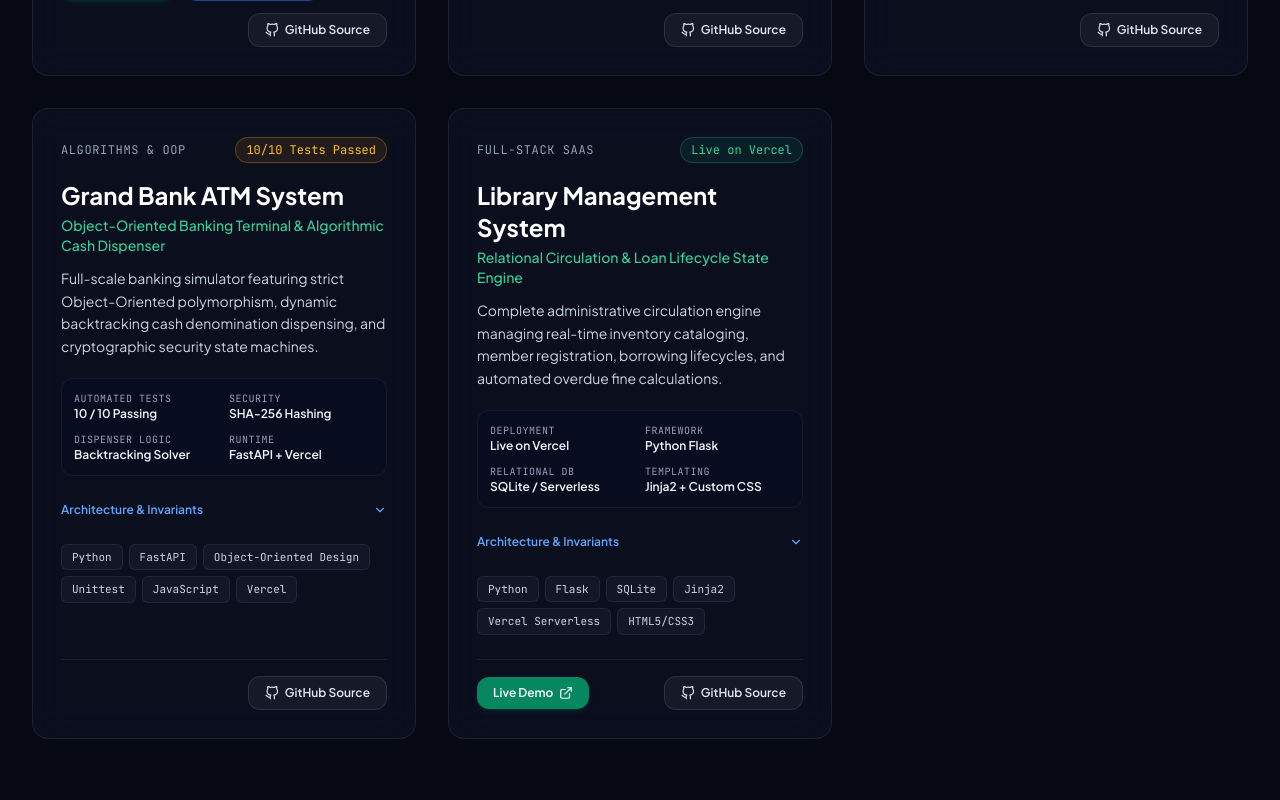
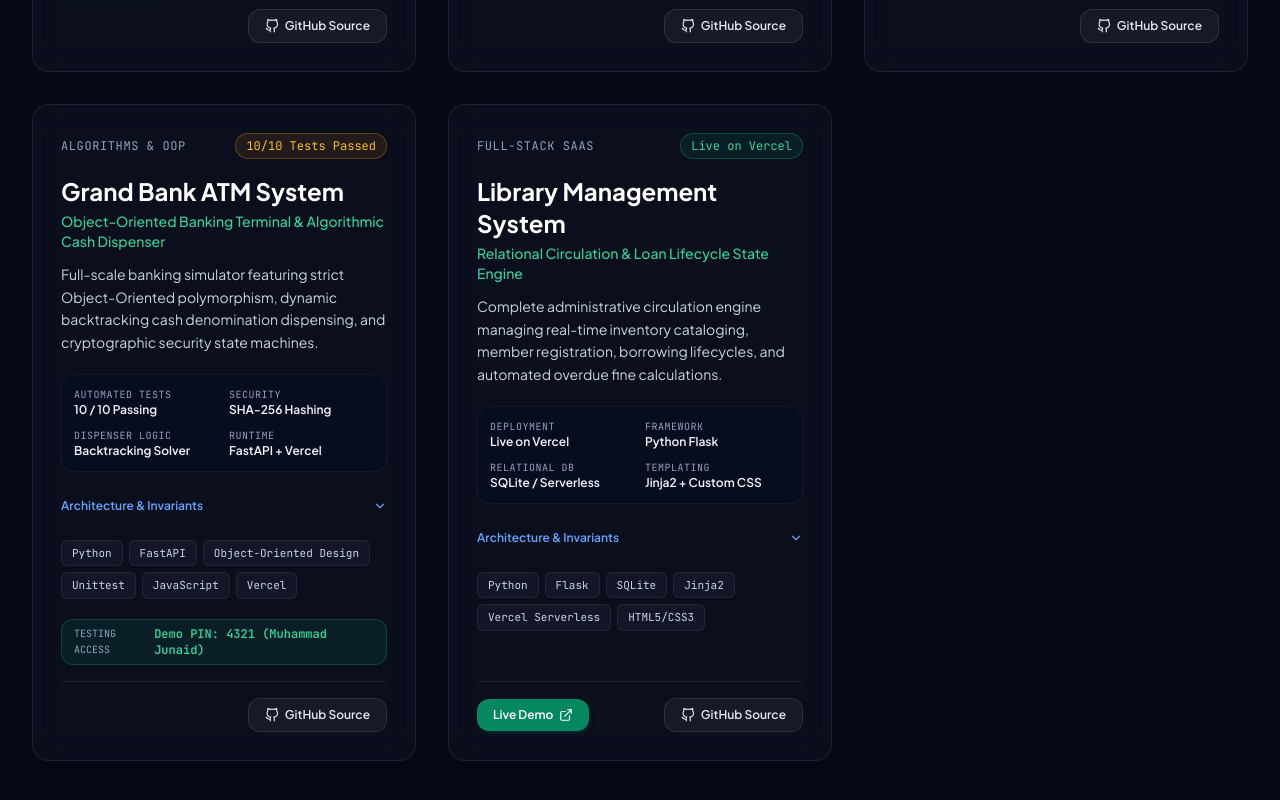
Before and after one commit to JunaidWarraich1/portfolio, a React (Vite) app: page / in a window 1280 px wide. Shown: the part 1652-2452 px from the top of the page. Built offline with nearby package versions, Linux system fonts and the light colour scheme.

Commit message:
feat: add Testing Access demo PIN pill to project cards

```diff
--- a/src/components/ProjectCard.jsx
+++ b/src/components/ProjectCard.jsx
@@ -73,7 +73,7 @@ export default function ProjectCard({ project }) {
         </div>
 
         {/* Tech Stack Pills */}
-        <div className="flex flex-wrap gap-1.5 mb-6">
+        <div className="flex flex-wrap gap-1.5 mb-5">
           {project.techStack.map((tech, idx) => (
             <span
               key={idx}
@@ -83,6 +83,14 @@ export default function ProjectCard({ project }) {
             </span>
           ))}
         </div>
+
+        {/* Demo Credentials Pill */}
+        {project.demoCredentials && (
+          <div className="mb-4 px-3 py-1.5 rounded-xl bg-emerald-500/10 border border-emerald-500/25 flex items-center justify-between text-xs">
+            <span className="text-slate-400 font-mono text-[10px] uppercase">Testing Access</span>
+            <span className="font-mono font-bold text-emerald-400 text-xs">{project.demoCredentials}</span>
+          </div>
+        )}
       </div>
 
       {/* Action Buttons */}
--- a/src/data/projects.js
+++ b/src/data/projects.js
@@ -96,6 +96,7 @@ export const projects = [
       { label: "Runtime", value: "FastAPI + Vercel" }
     ],
     techStack: ["Python", "FastAPI", "Object-Oriented Design", "Unittest", "JavaScript", "Vercel"],
+    demoCredentials: "Demo PIN: 4321 (Muhammad Junaid)",
     liveUrl: null,
     apiDocsUrl: null,
     githubUrl: "https://github.com/JunaidWarraich1/atm_web_based"
```
